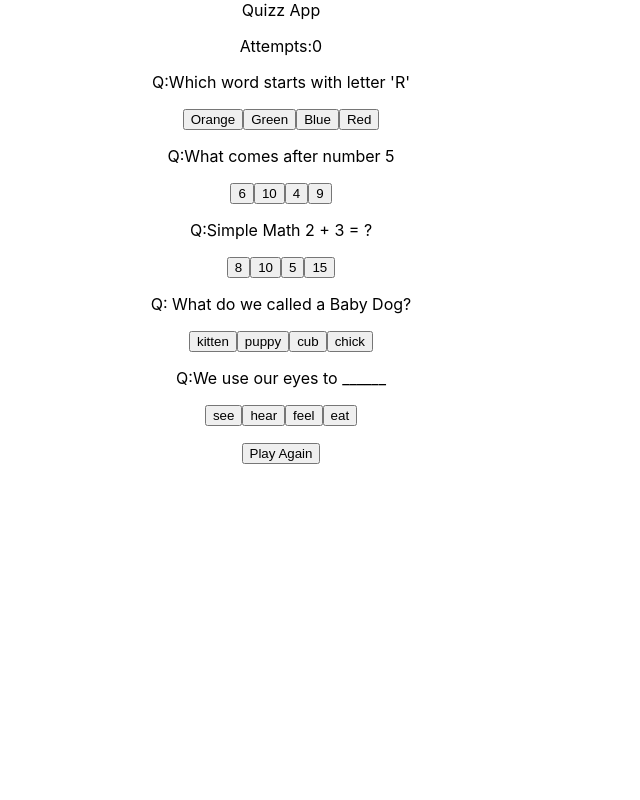
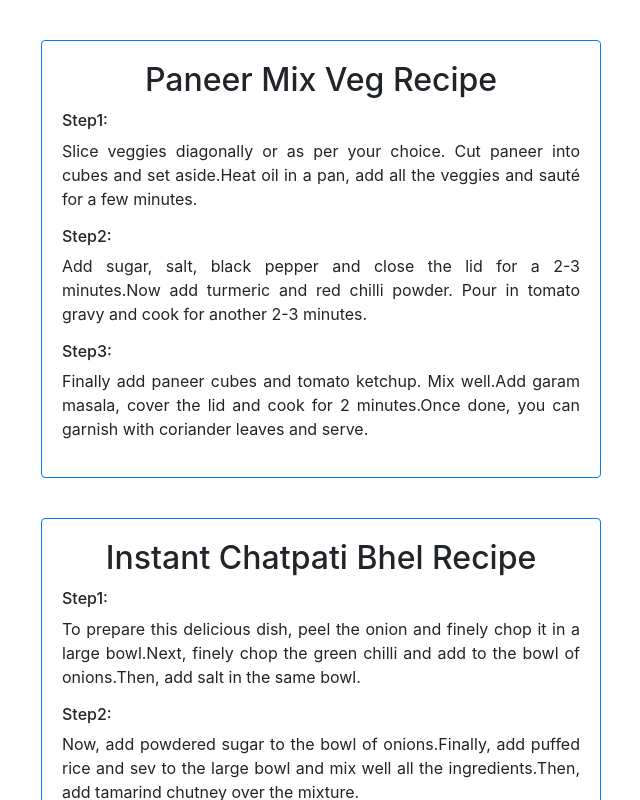
Before and after one commit to nagajayasree/2021, a React (Create React App) app: page / in a window 1280 px wide. Shown: the top 800 px of the page, without its empty margins (359-999 px from the left). Built offline with nearby package versions, Linux system fonts and the light colour scheme.

Commit message:
added recipeApp

```diff
--- a/package.json
+++ b/package.json
@@ -10,7 +10,9 @@
     "@types/node": "^12.19.15",
     "@types/react": "^16.14.2",
     "@types/react-dom": "^16.9.10",
+    "bootstrap": "^4.6.0",
     "react": "^17.0.1",
+    "react-bootstrap": "^1.4.3",
     "react-dom": "^17.0.1",
     "react-router": "^5.2.0",
     "react-router-dom": "^5.2.0",
--- a/src/App.tsx
+++ b/src/App.tsx
@@ -31,6 +31,7 @@ import { Items } from "./practice/eCommerce/ListItems";
 import { Cart } from "./practice/eCommerce/CartItems";
 import { ECommMain } from "./practice/eCommerce/eCommMain";
 import Quiz from "./practice/Quiz/quiz";
+import { RecipesInfo } from "./practice/RecipeBook/Recipes";
 
 function App() {
   return (
@@ -88,7 +89,8 @@ function App() {
       {/* <Calculator /> */}
       {/* <Cart /> */}
       {/* <ECommMain /> */}
-      <Quiz title={"Quizz App"} />
+      {/* <Quiz title={"Quizz App"} /> */}
+      <RecipesInfo />
     </div>
   );
 }
--- a/src/index.tsx
+++ b/src/index.tsx
@@ -3,6 +3,7 @@ import ReactDOM from "react-dom";
 import "./index.css";
 import App from "./App";
 import reportWebVitals from "./reportWebVitals";
+import "../node_modules/bootstrap/dist/css/bootstrap.min.css";
 
 ReactDOM.render(
   <React.StrictMode>
--- /dev/null
+++ b/src/practice/RecipeBook/Recipes.tsx
@@ -0,0 +1,59 @@
+import { Component } from "react";
+import { recipeArr } from "./recipeBook";
+import { Card } from "react-bootstrap";
+import CSS from "csstype";
+
+const cardStyles: CSS.Properties = {
+  position: "relative",
+  margin: "40px",
+  width: "35rem",
+  marginLeft: "25rem",
+};
+
+const titleStyle: CSS.Properties = {
+  fontFamily: "revert",
+  fontSize: "small",
+};
+
+const textStyle: CSS.Properties = {
+  textAlign: 'center' && 'justify',
+};
+
+export class RecipesInfo extends Component {
+  state = {
+    recipeArr,
+  };
+  render() {
+    return (
+      <div>
+        {this.state.recipeArr.book.map((i) => {
+          return (
+            <Card border="primary" style={cardStyles}>
+              <Card.Body>
+                <div>
+                  <Card.Title style={titleStyle}>
+                    <h2>{i.recipe}</h2>
+                  </Card.Title>
+                  <Card.Text style={textStyle}>
+                    {i.making.map((i) => {
+                      return (
+                        <div>
+                          <h6>Step1:</h6>
+                          <p>{i.step1}</p>
+                          <h6>Step2:</h6>
+                          <p>{i.step2}</p>
+                          <h6>Step3:</h6>
+                          <p>{i.step3}</p>
+                        </div>
+                      );
+                    })}
+                  </Card.Text>
+                </div>
+              </Card.Body>
+            </Card>
+          );
+        })}
+      </div>
+    );
+  }
+}
--- /dev/null
+++ b/src/practice/RecipeBook/recipeBook.tsx
@@ -0,0 +1,37 @@
+export interface RecipeState {
+  book: {
+    recipe: string;
+    making: { step1: string; step2: string; step3: string }[];
+  }[];
+}
+
+export let recipeArr: RecipeState = {
+  book: [
+    {
+      recipe: "Paneer Mix Veg Recipe",
+      making: [
+        {
+          step1:
+            "Slice veggies diagonally or as per your choice. Cut paneer into cubes and set aside.Heat oil in a pan, add all the veggies and sauté for a few minutes.",
+          step2:
+            "Add sugar, salt, black pepper and close the lid for a 2-3 minutes.Now add turmeric and red chilli powder. Pour in tomato gravy and cook for another 2-3 minutes.",
+          step3:
+            "Finally add paneer cubes and tomato ketchup. Mix well.Add garam masala, cover the lid and cook for 2 minutes.Once done, you can garnish with coriander leaves and serve.",
+        },
+      ],
+    },
+    {
+      recipe: "Instant Chatpati Bhel Recipe",
+      making: [
+        {
+          step1:
+            "To prepare this delicious dish, peel the onion and finely chop it in a large bowl.Next, finely chop the green chilli and add to the bowl of onions.Then, add salt in the same bowl.",
+          step2:
+            "Now, add powdered sugar to the bowl of onions.Finally, add puffed rice and sev to the large bowl and mix well all the ingredients.Then, add tamarind chutney over the mixture.",
+          step3:
+            "Mix well all the ingredients once again.Then, wash the coriander leaves and finely chop them. Add them to the bowl of sev and puffed rice.Mix once again.In the last, add pomegranate seeds and mix it well. Serve immediately.",
+        },
+      ],
+    },
+  ],
+};
```
Also changed, not shown: 2 other files (tests, documents, lock files or other folders).
